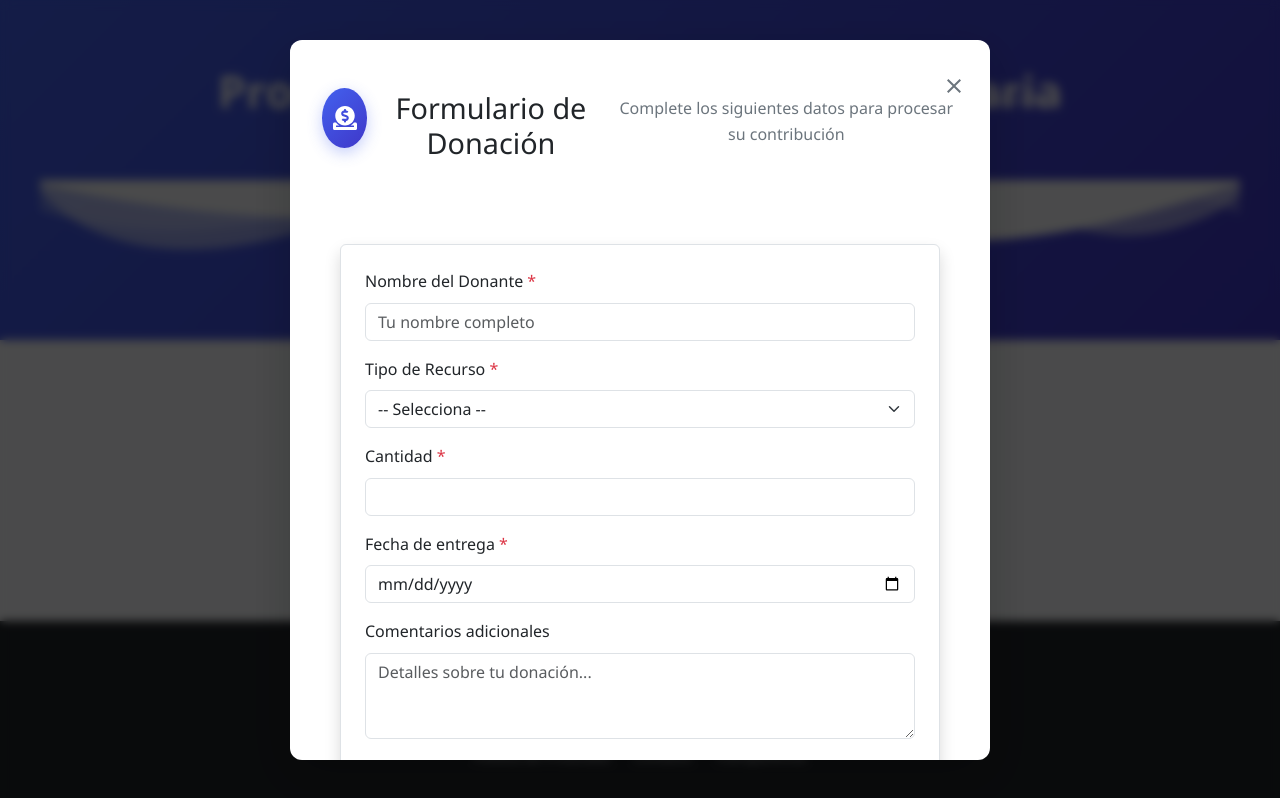
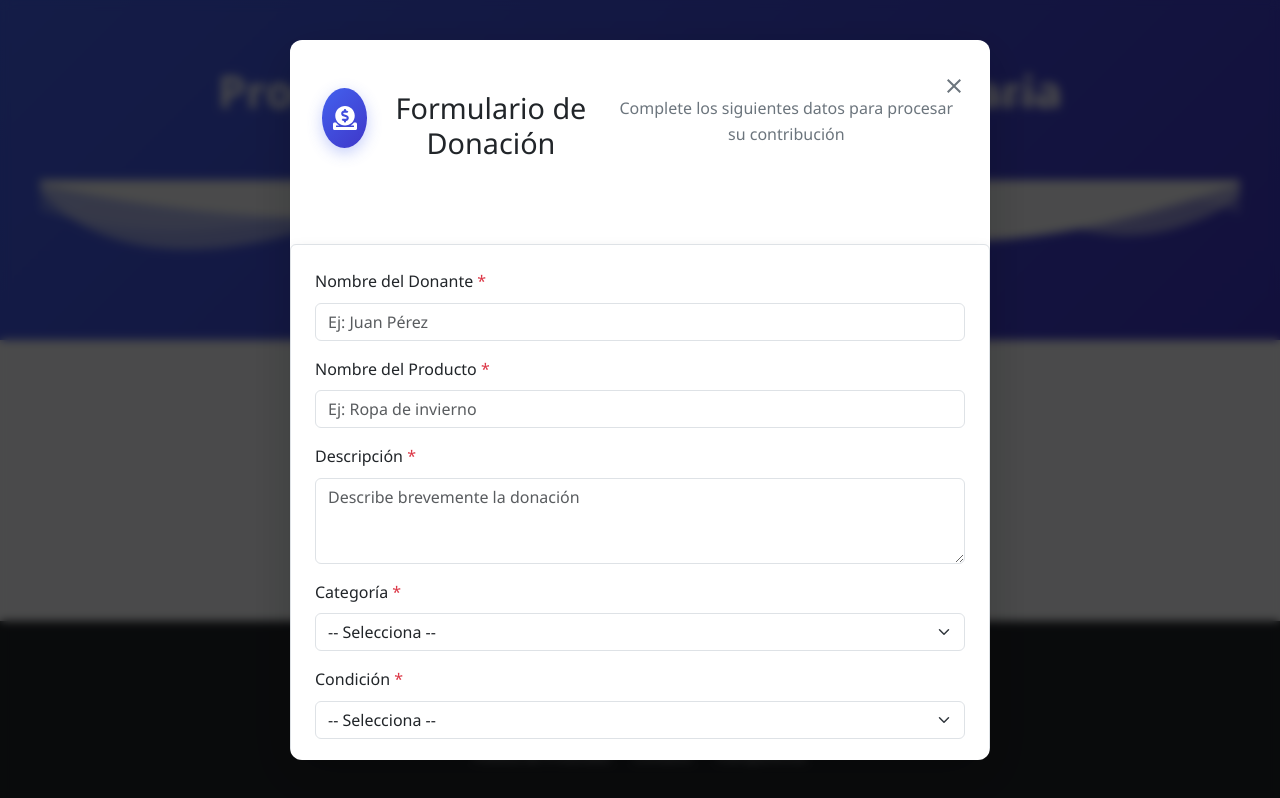
Before and after one commit to Tiburones-SwEng2/Application-front, a React (Vite) app: page / in a window 1280 px wide. Both pictures are taken after a click on the button "Realizar donación". Built offline with nearby package versions, Linux system fonts and the light colour scheme.

Commit message:
Cambiar Formulario donación con campos de la API

```diff
--- a/src/components/FormularioDonacion.jsx
+++ b/src/components/FormularioDonacion.jsx
@@ -1,10 +1,8 @@
 import { useForm } from "react-hook-form";
 import { useState } from "react";
-import axios from 'axios';
 import "bootstrap/dist/css/bootstrap.min.css";
 
 function FormularioDonacion({ onVolver }) {
-  // Configuración de react-hook-form
   const {
     register,
     handleSubmit,
@@ -13,32 +11,21 @@ function FormularioDonacion({ onVolver }) {
     watch,
   } = useForm();
 
-  // Estados del componente
   const [previewImage, setPreviewImage] = useState(null);
   const [submitError, setSubmitError] = useState(null);
   const [submitSuccess, setSubmitSuccess] = useState(false);
-  const [progress, setProgress] = useState(0); // Para barra de progreso
 
-  // Observar cambios en el campo de imagen
-  const imagenSeleccionada = watch("imagen");
+  const imagenSeleccionada = watch("image");
 
-  // Configuración de Axios (puede ir en un archivo aparte)
-  const api = axios.create({
-    //baseURL: process.env.REACT_APP_API_URL || 'https://tu-backend.com/api',
-    timeout: 10000,
-  });
-
-  // Manejar cambio de imagen para vista previa
   const handleImageChange = (e) => {
     const file = e.target.files[0];
     if (file) {
-      // Validar tipo y tamaño de imagen
       if (!file.type.match('image.*')) {
         setSubmitError('Solo se permiten archivos de imagen');
         return;
       }
-      if (file.size > 5 * 1024 * 1024) { // 5MB
-        setSubmitError('La imagen no debe exceder los 5MB');
+      if (file.size > 5 * 1024 * 1024) {
+        setSubmitError('La imagen no debe exceder 5MB');
         return;
       }
 
@@ -53,319 +40,219 @@ function FormularioDonacion({ onVolver }) {
     }
   };
 
-  // Función para enviar los datos al backend
   const onSubmit = async (data) => {
     try {
       setSubmitError(null);
       setSubmitSuccess(false);
-      setProgress(0);
 
-      // Crear FormData para enviar archivos
       const formData = new FormData();
 
-      // Agregar campos al FormData
-      Object.keys(data).forEach(key => {
-        if (key === 'imagen' && data[key][0]) {
-          formData.append(key, data[key][0]);
-        } else if (key !== 'imagen' && data[key]) {
-          formData.append(key, data[key]);
-        }
+      formData.append("title", data.title);
+      formData.append("description", data.description);
+      formData.append("category", data.category);
+      formData.append("condition", data.condition);
+      formData.append("city", data.city);
+      formData.append("email", data.email);
+      formData.append("address", data.address);
+      formData.append("expiration_date", data.expiration_date);
+      formData.append("donor_name", data.donor_name);  // nuevo campo
+
+      if (data.image && data.image[0]) {
+        formData.append("image", data.image[0]);
+      }
+
+      const response = await fetch("http://localhost:5000/api/donations", {
+        method: "POST",
+        body: formData
       });
 
-      // Configurar interceptors para mostrar progreso (opcional)
-      const config = {
-        onUploadProgress: (progressEvent) => {
-          const percentCompleted = Math.round(
-            (progressEvent.loaded * 100) / progressEvent.total
-          );
-          setProgress(percentCompleted);
-        },
-        headers: {
-          'Content-Type': 'multipart/form-data',
-          // 'Authorization': `Bearer ${localStorage.getItem('token')}` // Si necesitas autenticación
-        }
-      };
-
-      // Enviar datos al backend
-      const response = await api.post('/donaciones', formData, config);
-
-      // Manejar respuesta exitosa
-      if (response.data.success) {
+      if (response.ok) {
         setSubmitSuccess(true);
         reset();
         setPreviewImage(null);
-
-        // Opcional: cerrar formulario después de éxito
         setTimeout(() => {
           onVolver();
-        }, 2000);
+        }, 2500);
       } else {
-        throw new Error(response.data.message || 'Error en el servidor');
+        const errorData = await response.json();
+        throw new Error(errorData.message || 'Error en el servidor');
       }
 
     } catch (error) {
       console.error("Error al enviar los datos:", error);
-
-      // Manejar diferentes tipos de errores
-      let errorMessage = 'Error al enviar la donación';
-
-      if (error.response) {
-        // El servidor respondió con un código de error
-        errorMessage = error.response.data?.message ||
-                      `Error ${error.response.status}: ${error.response.statusText}`;
-      } else if (error.request) {
-        // La petición fue hecha pero no hubo respuesta
-        errorMessage = 'No se recibió respuesta del servidor';
-      } else {
-        // Error al configurar la petición
-        errorMessage = error.message;
-      }
-
-      setSubmitError(errorMessage);
-      setProgress(0);
+      setSubmitError(error.message || "Error al enviar la donación");
     }
   };
 
   return (
-    <form
-      onSubmit={handleSubmit(onSubmit)}
-      className="p-4 border rounded shadow mt-5 bg-white"
-      style={{ maxWidth: "600px", margin: "auto" }}
-    >
-      {/* Mensajes de estado */}
-      {submitSuccess && (
-        <div className="alert alert-success">
-          <i className="bi bi-check-circle-fill me-2"></i>
-          ¡Gracias por tu donación! La información ha sido enviada correctamente.
-        </div>
-      )}
+    <form onSubmit={handleSubmit(onSubmit)} className="p-4 border rounded shadow mt-5 bg-white" style={{ maxWidth: "700px", margin: "auto" }}>
 
       {submitError && (
-        <div className="alert alert-danger">
-          <i className="bi bi-exclamation-triangle-fill me-2"></i>
+        <div className="alert alert-danger mb-4">
           {submitError}
         </div>
       )}
 
-      {/* Barra de progreso (opcional) */}
-      {isSubmitting && progress > 0 && (
-        <div className="progress mb-3">
-          <div
-            className="progress-bar progress-bar-striped progress-bar-animated"
-            role="progressbar"
-            style={{ width: `${progress}%` }}
-            aria-valuenow={progress}
-            aria-valuemin="0"
-            aria-valuemax="100"
-          >
-            {progress}%
-          </div>
-        </div>
-      )}
+      {/* NUEVO CAMPO - NOMBRE DEL DONANTE */}
+      <div className="mb-3">
+        <label className="form-label">Nombre del Donante <span className="text-danger">*</span></label>
+        <input
+          className={`form-control ${errors.donor_name ? 'is-invalid' : ''}`}
+          {...register("donor_name", { required: "Este campo es obligatorio" })}
+          placeholder="Ej: Juan Pérez"
+          disabled={isSubmitting}
+        />
+        {errors.donor_name && <div className="invalid-feedback">{errors.donor_name.message}</div>}
+      </div>
 
-      {/* Campo: Nombre */}
       <div className="mb-3">
-        <label htmlFor="nombre" className="form-label">
-          Nombre del Donante <span className="text-danger">*</span>
-        </label>
+        <label className="form-label">Nombre del Producto <span className="text-danger">*</span></label>
         <input
-          id="nombre"
-          className={`form-control ${errors.nombre ? 'is-invalid' : ''}`}
-          {...register("nombre", {
-            required: "Este campo es obligatorio",
-            minLength: {
-              value: 3,
-              message: "Mínimo 3 caracteres"
+          className={`form-control ${errors.title ? 'is-invalid' : ''}`}
+          {...register("title", { required: "Este campo es obligatorio" })}
+          placeholder="Ej: Ropa de invierno"
+          disabled={isSubmitting}
+        />
+        {errors.title && <div className="invalid-feedback">{errors.title.message}</div>}
+      </div>
+
+      <div className="mb-3">
+        <label className="form-label">Descripción <span className="text-danger">*</span></label>
+        <textarea
+          className={`form-control ${errors.description ? 'is-invalid' : ''}`}
+          {...register("description", { required: "Este campo es obligatorio" })}
+          placeholder="Describe brevemente la donación"
+          rows="3"
+          disabled={isSubmitting}
+        />
+        {errors.description && <div className="invalid-feedback">{errors.description.message}</div>}
+      </div>
+
+      <div className="mb-3">
+        <label className="form-label">Categoría <span className="text-danger">*</span></label>
+        <select
+          className={`form-select ${errors.category ? 'is-invalid' : ''}`}
+          {...register("category", { required: "Selecciona una categoría" })}
+          disabled={isSubmitting}
+        >
+          <option value="">-- Selecciona --</option>
+          <option value="Ropa">Ropa</option>
+          <option value="Comida">Comida</option>
+          <option value="Medicamentos">Medicamentos</option>
+          <option value="Útiles escolares">Útiles escolares</option>
+          <option value="Otros">Otros</option>
+        </select>
+        {errors.category && <div className="invalid-feedback">{errors.category.message}</div>}
+      </div>
+
+      <div className="mb-3">
+        <label className="form-label">Condición <span className="text-danger">*</span></label>
+        <select
+          className={`form-select ${errors.condition ? 'is-invalid' : ''}`}
+          {...register("condition", { required: "Selecciona el estado del producto" })}
+          disabled={isSubmitting}
+        >
+          <option value="">-- Selecciona --</option>
+          <option value="Nuevo">Nuevo</option>
+          <option value="Usado">Usado</option>
+          <option value="No aplica">No aplica</option>
+        </select>
+        {errors.condition && <div className="invalid-feedback">{errors.condition.message}</div>}
+      </div>
+
+      <div className="mb-3">
+        <label className="form-label">Ciudad <span className="text-danger">*</span></label>
+        <select
+          className={`form-select ${errors.city ? 'is-invalid' : ''}`}
+          {...register("city", { required: "Selecciona una ciudad" })}
+          disabled={isSubmitting}
+        >
+          <option value="">-- Selecciona --</option>
+          <option value="Bogotá">Bogotá</option>
+          <option value="Medellín">Medellín</option>
+          <option value="Cali">Cali</option>
+          <option value="Barranquilla">Barranquilla</option>
+          <option value="Cartagena">Cartagena</option>
+          <option value="Otra">Otra</option>
+        </select>
+        {errors.city && <div className="invalid-feedback">{errors.city.message}</div>}
+      </div>
+
+      <div className="mb-3">
+        <label className="form-label">Correo Electrónico <span className="text-danger">*</span></label>
+        <input
+          className={`form-control ${errors.email ? 'is-invalid' : ''}`}
+          type="email"
+          {...register("email", {
+            required: "El correo es obligatorio",
+            pattern: {
+              value: /^[^\s@]+@[^\s@]+\.[^\s@]+$/,
+              message: "Correo inválido"
             }
           })}
-          placeholder="Tu nombre completo"
+          placeholder="tucorreo@example.com"
           disabled={isSubmitting}
         />
-        {errors.nombre && (
-          <div className="invalid-feedback">
-            {errors.nombre.message}
+        {errors.email && <div className="invalid-feedback">{errors.email.message}</div>}
+      </div>
+
+      <div className="mb-3">
+        <label className="form-label">Dirección de Entrega <span className="text-danger">*</span></label>
+        <input
+          className={`form-control ${errors.address ? 'is-invalid' : ''}`}
+          {...register("address", { required: "La dirección es obligatoria" })}
+          placeholder="Dirección exacta"
+          disabled={isSubmitting}
+        />
+        {errors.address && <div className="invalid-feedback">{errors.address.message}</div>}
+      </div>
+
+      <div className="mb-3">
+        <label className="form-label">Fecha de expiración de la publicación <span className="text-danger">*</span></label>
+        <input
+          type="date"
+          className={`form-control ${errors.expiration_date ? 'is-invalid' : ''}`}
+          {...register("expiration_date", { required: "Debes indicar una fecha de expiración" })}
+          disabled={isSubmitting}
+        />
+        {errors.expiration_date && <div className="invalid-feedback">{errors.expiration_date.message}</div>}
+      </div>
+
+      <div className="mb-3">
+        <label className="form-label">Imagen (opcional)</label>
+        <input
+          type="file"
+          accept="image/*"
+          className={`form-control ${errors.image ? 'is-invalid' : ''}`}
+          {...register("image")}
+          onChange={handleImageChange}
+          disabled={isSubmitting}
+        />
+        {errors.image && <div className="invalid-feedback">{errors.image.message}</div>}
+
+        {previewImage && (
+          <div className="mt-3 text-center">
+            <p className="fw-bold">Vista previa:</p>
+            <img src={previewImage} alt="Vista previa" className="img-thumbnail" style={{ maxHeight: "200px" }} />
           </div>
         )}
       </div>
 
-      {/* Campo: Tipo de Recurso */}
-      <div className="mb-3">
-        <label htmlFor="tipo" className="form-label">
-          Tipo de Recurso <span className="text-danger">*</span>
-        </label>
-        <select
-          id="tipo"
-          className={`form-select ${errors.tipo ? 'is-invalid' : ''}`}
-          {...register("tipo", { required: "Selecciona un recurso" })}
-          disabled={isSubmitting}
-        >
-          <option value="">-- Selecciona --</option>
-          <option value="comida">Comida</option>
-          <option value="ropa">Ropa</option>
-          <option value="medicamentos">Medicamentos</option>
-          <option value="utiles">Útiles escolares</option>
-          <option value="otros">Otros</option>
-        </select>
-        {errors.tipo && (
-          <div className="invalid-feedback">
-            {errors.tipo.message}
-          </div>
-        )}
+      <div className="d-flex justify-content-between">
+        <button type="button" className="btn btn-outline-secondary" onClick={onVolver} disabled={isSubmitting}>
+          Volver atrás
+        </button>
+        <button type="submit" className="btn btn-primary" disabled={isSubmitting}>
+          {isSubmitting ? "Enviando..." : "Enviar Donación"}
+        </button>
       </div>
 
-      {/* Campo: Cantidad */}
-      <div className="mb-3">
-        <label htmlFor="cantidad" className="form-label">
-          Cantidad <span className="text-danger">*</span>
-        </label>
-        <input
-          id="cantidad"
-          type="number"
-          className={`form-control ${errors.cantidad ? 'is-invalid' : ''}`}
-          {...register("cantidad", {
-            required: "La cantidad es obligatoria",
-            min: {
-              value: 1,
-              message: "Debe ser al menos 1"
-            },
-            max: {
-              value: 1000,
-              message: "Máximo 1000 unidades"
-            }
-          })}
-          disabled={isSubmitting}
-        />
-        {errors.cantidad && (
-          <div className="invalid-feedback">
-            {errors.cantidad.message}
-          </div>
-        )}
-      </div>
-
-      {/* Campo: Fecha de entrega */}
-      <div className="mb-3">
-        <label htmlFor="fecha" className="form-label">
-          Fecha de entrega <span className="text-danger">*</span>
-        </label>
-        <input
-          id="fecha"
-          type="date"
-          className={`form-control ${errors.fecha ? 'is-invalid' : ''}`}
-          {...register("fecha", {
-            required: "Indica una fecha",
-            validate: {
-              futureDate: (value) => {
-                const selectedDate = new Date(value);
-                const today = new Date();
-                today.setHours(0, 0, 0, 0);
-                return selectedDate >= today || "La fecha debe ser hoy o en el futuro";
-              }
-            }
-          })}
-          disabled={isSubmitting}
-        />
-        {errors.fecha && (
-          <div className="invalid-feedback">
-            {errors.fecha.message}
-          </div>
-        )}
-      </div>
-
-      {/* Campo: Comentarios */}
-      <div className="mb-3">
-        <label htmlFor="comentarios" className="form-label">
-          Comentarios adicionales
-        </label>
-        <textarea
-          id="comentarios"
-          className="form-control"
-          {...register("comentarios", {
-            maxLength: {
-              value: 500,
-              message: "Máximo 500 caracteres"
-            }
-          })}
-          placeholder="Detalles sobre tu donación..."
-          rows="3"
-          disabled={isSubmitting}
-        />
-        {errors.comentarios && (
-          <small className="text-danger">
-            {errors.comentarios.message}
-          </small>
-        )}
-      </div>
-
-      {/* Campo: Imagen */}
-      <div className="mb-4">
-        <label htmlFor="imagen" className="form-label">
-          Foto del recurso (opcional)
-        </label>
-        <input
-          id="imagen"
-          type="file"
-          accept="image/*"
-          className={`form-control ${errors.imagen ? 'is-invalid' : ''}`}
-          {...register("imagen", {
-            validate: {
-              fileSize: (files) =>
-                !files[0] || files[0].size <= 5 * 1024 * 1024 || "El archivo no debe exceder 5MB",
-              fileType: (files) =>
-                !files[0] || files[0].type.match('image.*') || "Solo se permiten imágenes"
-            }
-          })}
-          onChange={handleImageChange}
-          disabled={isSubmitting}
-        />
-        {errors.imagen && (
-          <div className="invalid-feedback">
-            {errors.imagen.message}
-          </div>
-        )}
-
-        {/* Vista previa de la imagen */}
-        {previewImage && (
-          <div className="mt-3 text-center">
-            <p className="fw-bold">Vista previa:</p>
-            <img
-              src={previewImage}
-              alt="Vista previa de la donación"
-              className="img-thumbnail"
-              style={{ maxHeight: "200px" }}
-            />
-          </div>
-        )}
-      </div>
-
-      {/* Botones de acción */}
-      <div className="d-flex justify-content-between">
-        <button
-          type="button"
-          className="btn btn-outline-secondary"
-          onClick={onVolver}
-          disabled={isSubmitting}
-        >
-          <i className="bi bi-arrow-left me-2"></i>
-          Volver atrás
-        </button>
-        <button
-          type="submit"
-          className="btn btn-primary"
-          disabled={isSubmitting}
-        >
-          {isSubmitting ? (
-            <>
-              <span className="spinner-border spinner-border-sm me-2" role="status" aria-hidden="true"></span>
-              Enviando...
-            </>
-          ) : (
-            <>
-              <i className="bi bi-send-check me-2"></i>
-              Enviar Donación
-            </>
-          )}
-        </button>
-      </div>
+      {/* Mensaje de éxito abajo */}
+      {submitSuccess && (
+        <div className="alert alert-success mt-4">
+          ¡Gracias por tu donación! La información ha sido enviada correctamente.
+        </div>
+      )}
     </form>
   );
 }
```
